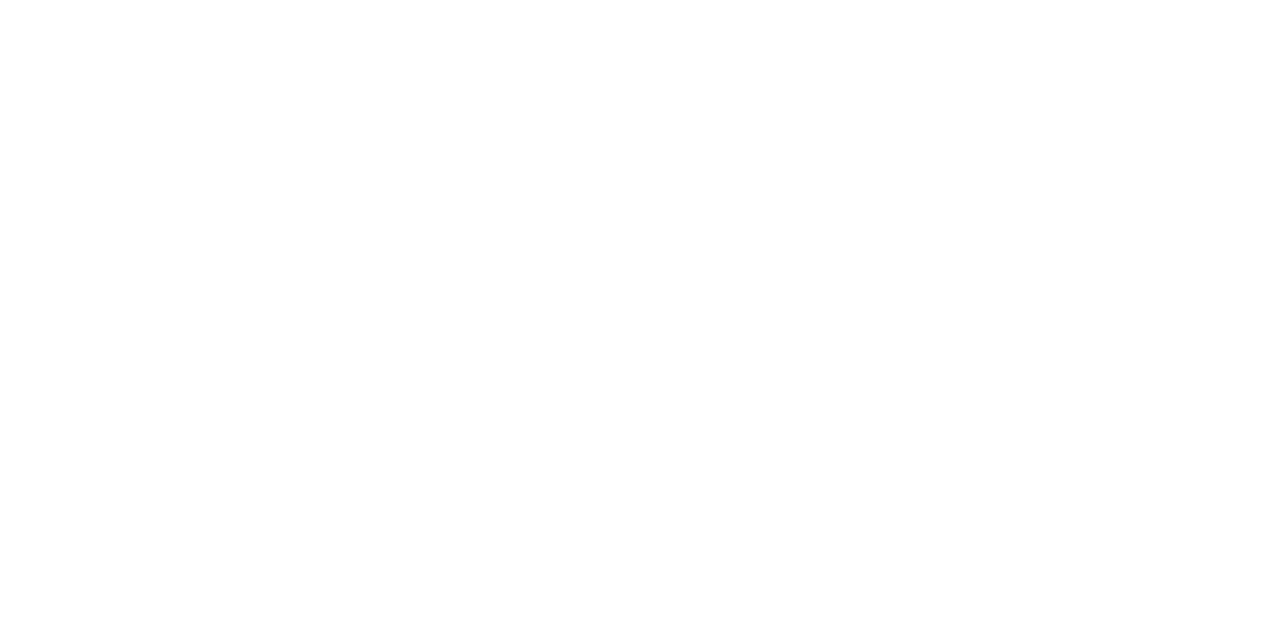
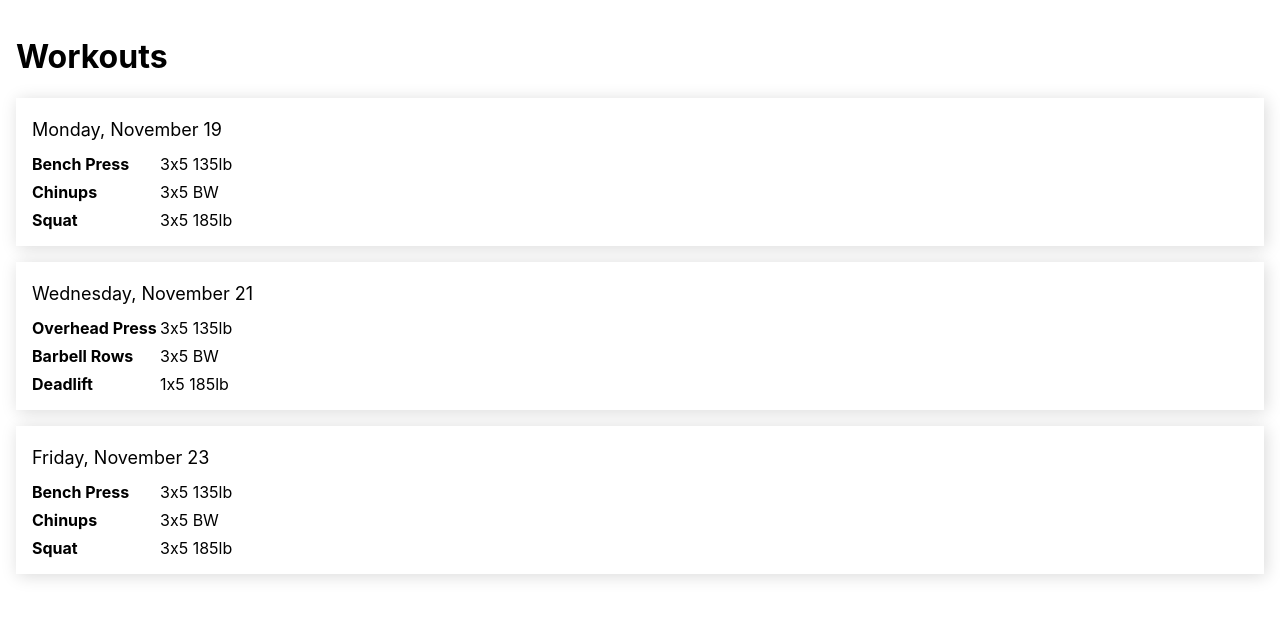
Before and after one commit to HilariousAtlantic/bustalifts, a React (Create React App) app: page /workouts in a window 1280 px wide. Shown: the top 618 px of the page. Built offline with nearby package versions, Linux system fonts and the light colour scheme.

Commit message:
basic workout list

```diff
--- a/src/App.js
+++ b/src/App.js
@@ -1,6 +1,7 @@
 import React from "react";
 import { BrowserRouter, Switch, Route, Redirect } from "react-router-dom";
 import { StateProvider } from "./state";
+import WorkoutList from "./WorkoutList";
 
 export default function App() {
   return (
@@ -16,10 +17,6 @@
   );
 }
 
-function WorkoutList() {
-  return <div />;
-}
-
 function Workout() {
   return <div />;
 }
--- /dev/null
+++ b/src/WorkoutList.jsx
@@ -0,0 +1,60 @@
+import React from "react";
+import styled from "styled-components";
+import { useGlobalState } from "./state";
+
+export default function StatefulWorkoutList(props) {
+  const { state } = useGlobalState();
+  return <WorkoutList workouts={state.workouts} />;
+}
+
+export function WorkoutList({ workouts }) {
+  return (
+    <Style.WorkoutList>
+      <h1>Workouts</h1>
+      {workouts.map(workout => (
+        <Workout key={workout.id} {...workout} />
+      ))}
+    </Style.WorkoutList>
+  );
+}
+
+function Workout({ date, exercises }) {
+  return (
+    <Style.Workout>
+      <Style.WorkoutDate>{date}</Style.WorkoutDate>
+      {exercises.map(exercise => (
+        <Style.Exercise key={exercise.id}>
+          <Style.ExerciseName>{exercise.name}</Style.ExerciseName>
+          {exercise.sets}x{exercise.reps}{" "}
+          {exercise.weight ? `${exercise.weight}lb` : "BW"}
+        </Style.Exercise>
+      ))}
+    </Style.Workout>
+  );
+}
+
+const Style = {
+  WorkoutList: styled.div`
+    padding: 16px;
+  `,
+  Workout: styled.div`
+    display: flex;
+    flex-direction: column;
+    padding: 16px;
+    background: #ffffff;
+    box-shadow: 2px 2px 16px rgba(0, 0, 0, 0.15);
+    margin-top: 16px;
+  `,
+  WorkoutDate: styled.span`
+    font-size: 18px;
+    line-height: 32px;
+  `,
+  Exercise: styled.div`
+    display: flex;
+    margin-top: 8px;
+  `,
+  ExerciseName: styled.span`
+    width: 128px;
+    font-weight: bold;
+  `
+};
--- a/src/state.js
+++ b/src/state.js
@@ -2,7 +2,37 @@
 
 const StateContext = createContext();
 
-const initialState = {};
+const initialState = {
+  workouts: [
+    {
+      id: "23ewqw1",
+      date: "Monday, November 19",
+      exercises: [
+        { id: "sdfdfd", name: "Bench Press", sets: 3, reps: 5, weight: 135 },
+        { id: "sdfdsf", name: "Chinups", sets: 3, reps: 5, weight: null },
+        { id: "asdffd", name: "Squat", sets: 3, reps: 5, weight: 185 }
+      ]
+    },
+    {
+      id: "3432jhkh3",
+      date: "Wednesday, November 21",
+      exercises: [
+        { id: "sdfdfd", name: "Overhead Press", sets: 3, reps: 5, weight: 135 },
+        { id: "sdfdsf", name: "Barbell Rows", sets: 3, reps: 5, weight: null },
+        { id: "asdffd", name: "Deadlift", sets: 1, reps: 5, weight: 185 }
+      ]
+    },
+    {
+      id: "234lkj34",
+      date: "Friday, November 23",
+      exercises: [
+        { id: "sdfdfd", name: "Bench Press", sets: 3, reps: 5, weight: 135 },
+        { id: "sdfdsf", name: "Chinups", sets: 3, reps: 5, weight: null },
+        { id: "asdffd", name: "Squat", sets: 3, reps: 5, weight: 185 }
+      ]
+    }
+  ]
+};
 
 export function useGlobalState() {
   return useContext(StateContext);
```
